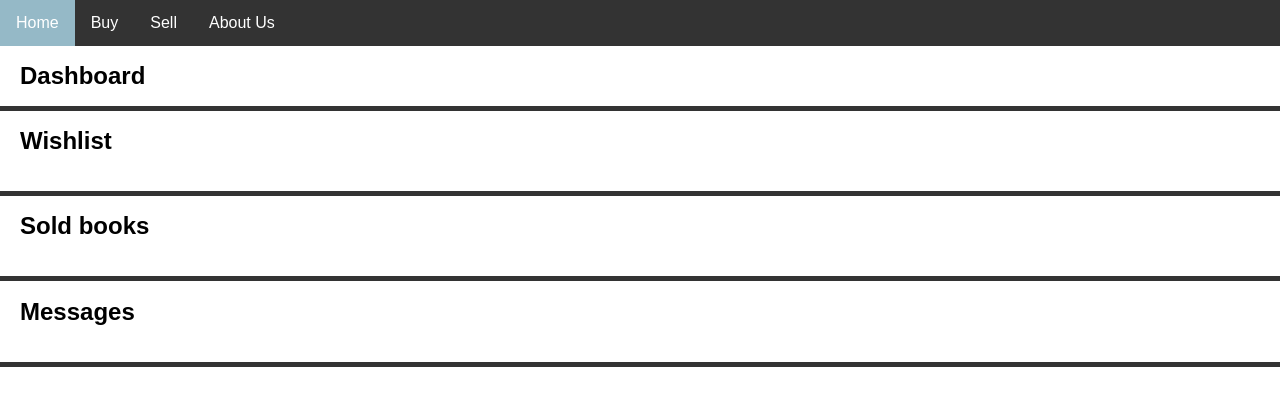
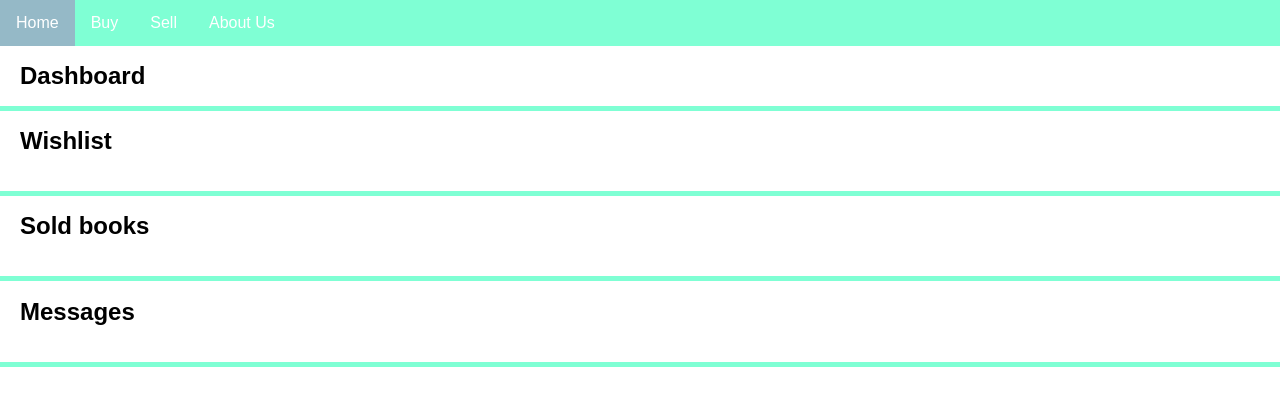
Before and after one commit to jleong8/bookdock, a PHP site: page /landing.php in a window 1280 px wide. Shown: the top 406 px of the page. Run offline with PHP 8.4, Linux system fonts and the light colour scheme.

Commit message:
changed colors

```diff
--- a/landing.php
+++ b/landing.php
@@ -11,15 +11,15 @@
 
 <div class="ui column centered grid">
 <h1>Dashboard</h1>
-<hr style="height:5px;border:none;color:#333;background-color:#333;" />
+<hr style="height:5px;border:none;color:#7FFFD4;background-color:#7FFFD4;" />
 <h1>Wishlist</h1>
 <br>
-<hr style="height:5px;border:none;color:#333;background-color:#333;" />
+<hr style="height:5px;border:none;color:#7FFFD4;background-color:#7FFFD4;" />
 <h1>Sold books</h1>
 <br>
-<hr style="height:5px;border:none;color:#333;background-color:#333;" />
+<hr style="height:5px;border:none;color:#7FFFD4;background-color:#7FFFD4;" />
 <h1>Messages</h1>
 <br>
-<hr style="height:5px;border:none;color:#333;background-color:#333;" />
+<hr style="height:5px;border:none;color:#7FFFD4;background-color:#7FFFD4;" />
 
 </div>
--- a/styles.css
+++ b/styles.css
@@ -2,7 +2,7 @@
 
 .navbar {
       overflow: hidden;
-      background-color: #333;
+      background-color: #7FFFD4;
       font-family: Arial;
 }
 
```
